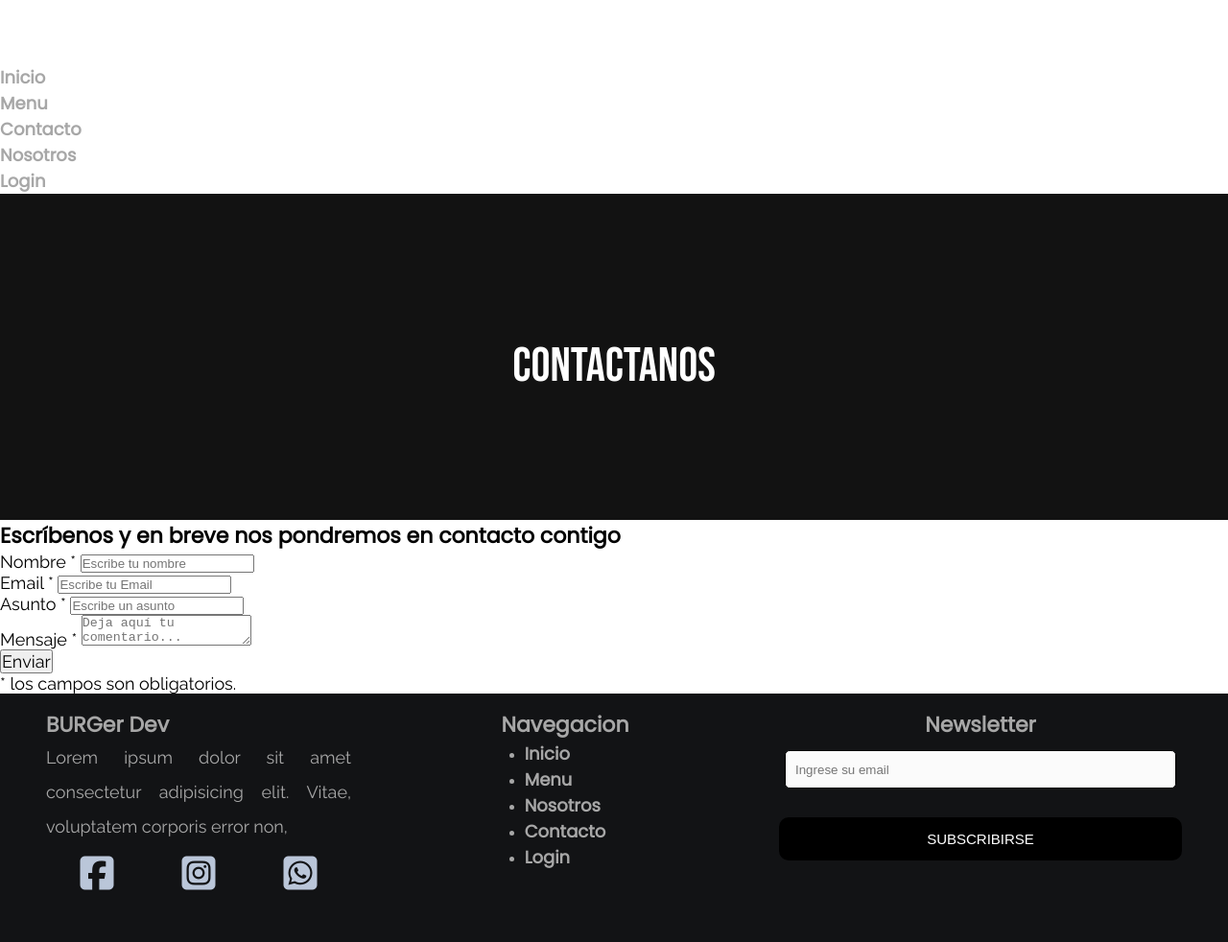
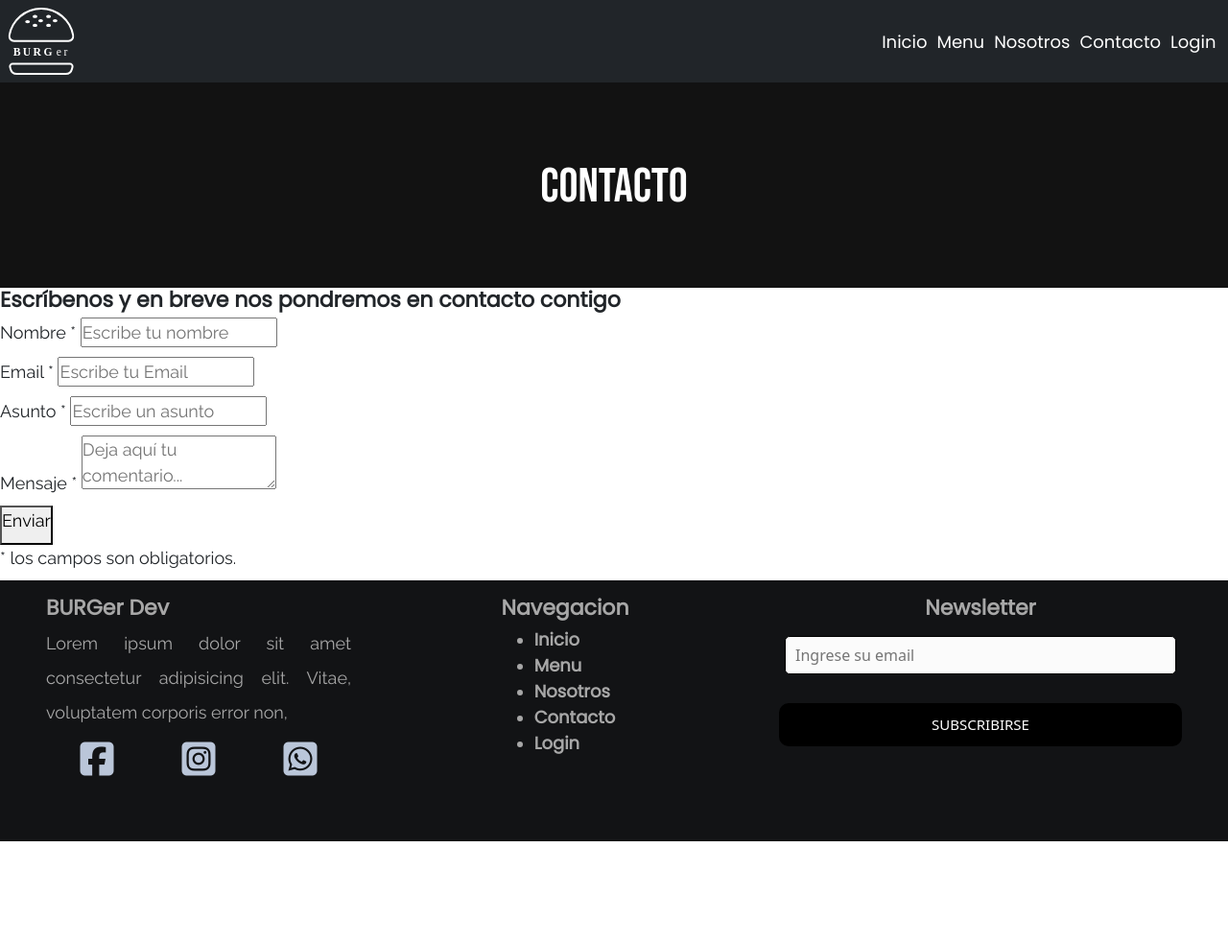
Before and after one commit to cheloflorez/proyectocoder, a plain HTML site: page vistas/contacto.html in a window 1280 px wide. Shown: the whole page at 96% size. After the commit the page ends 877 px from the top, so only its background shows below. Drawn offline with nearby package versions, Linux system fonts and the light colour scheme.

Commit message:
Bootstrap

```diff
--- a/style.css
+++ b/style.css
@@ -62,8 +62,11 @@ p {
 }
 
 .header_2 {
+    display: flex;
+    justify-content: center;
+    align-items: center;
     background-color: #121212;
-    height: 30vh;
+    height: 300px;
     background-position: center;
     background-repeat: no-repeat;
     background-size: cover;
@@ -73,56 +76,9 @@ p {
 .header_2 p {
     color: white;
     font-family: 'Bebas Neue', cursive;
-    text-align: center;
     font-size: 50px;
     padding-top: 100px;
 }
-
-/* Hero Seccion */
-
-/* .hero {
-    display: flex;
-    align-items: center;
-    background-image: url("./assets/Img/1-home.jpg");
-    height: 100vh;
-    width: 100%;
-    background-position: right center;
-    background-size: cover;
-    background-repeat: no-repeat;
-}
-
-.hero-text {
-    display: flex;
-    flex-direction: column;
-    margin-top: 100px;
-    margin-left: 100px;
-    align-items: flex-start;
-}
-
-.hero h1 {
-    font-size: 5rem;
-    color: #FFFFFF;
-    background-color: transparent;
-}
-
-.hero p {
-    color: #FFFFFF;
-    width: 30%;
-    font-size: 3rem;
-    text-align: start;
-    background-color: transparent;
-    text-transform: capitalize;
-}
-
-.hero button {
-    font: normal normal 600 16px/24px Poppins;
-    color: #FFFFFF;
-    width: 121px;
-    height: 51px;
-    background: #F5B029 0% 0% no-repeat padding-box;
-    border-radius: 26px;
-    opacity: 1;
-} */
 
 .carousel-item img {
     max-height:800px;
--- a/vistas/contacto.html
+++ b/vistas/contacto.html
@@ -6,6 +6,9 @@
     <meta http-equiv="X-UA-Compatible" content="IE=edge">
     <meta name="viewport" content="width=device-width, initial-scale=1.0">
     <link rel="shortcut icon" href="../assets/Img/favicon.png">
+    <!-- Bootstrap CSS -->
+    <link href="https://cdn.jsdelivr.net/npm/bootstrap@5.0.2/dist/css/bootstrap.min.css" rel="stylesheet"
+        integrity="sha384-EVSTQN3/azprG1Anm3QDgpJLIm9Nao0Yz1ztcQTwFspd3yD65VohhpuuCOmLASjC" crossorigin="anonymous">
     <link rel="stylesheet" href="https://cdnjs.cloudflare.com/ajax/libs/font-awesome/6.0.0-beta2/css/all.min.css" />
     <link href="https://fonts.googleapis.com/css2?family=Poppins&display=swap" rel="stylesheet">
     <link href="https://fonts.googleapis.com/css2?family=Bebas+Neue&display=swap" rel="stylesheet">
@@ -17,18 +20,29 @@
 
 <body>
     <header>
-        <nav class="navbar">
-            <a href="../index.html"><img class="logo" src="../assets/Img/logo.svg" alt="logo burger" /></a>
-            <ul>
-                <li><a href="../index.html">Inicio</a></li>
-                <li><a href="../vistas/menu.html">Menu</a></li>
-                <li><a href="../vistas/contacto.html">Contacto</a></li>
-                <li><a href="../vistas/nosotros.html">Nosotros</a></li>
-                <li><a href="../vistas/login.html">Login</a></li>
-            </ul>
+        <nav class="navbar fixed-top navbar-expand-md navbar-dark bg-dark">
+            <div class="container-fluid">
+                <a class="navbar-brand" href="#">
+                    <img src="../assets/Img/logo.svg" alt="" width="70" height="70">
+                </a>
+                <button class="navbar-toggler" type="button" data-bs-toggle="collapse"
+                    data-bs-target="#navbarNavAltMarkup" aria-controls="navbarNavAltMarkup" aria-expanded="false"
+                    aria-label="Toggle navigation">
+                    <span class="navbar-toggler-icon"></span>
+                </button>
+                <div class="collapse navbar-collapse justify-content-end" id="navbarNavAltMarkup">
+                    <div class="navbar-nav">
+                        <a class="nav-link" href="../index.html">Inicio</a>
+                        <a class="nav-link" href="../vistas/menu.html">Menu</a>
+                        <a class="nav-link" href="../vistas/nosotros.html">Nosotros</a>
+                        <a class="nav-link" href="../vistas/contacto.html">Contacto</a>
+                        <a class="nav-link" href="../vistas/login.html">Login</a>
+                    </div>
+                </div>
+            </div>
         </nav>
         <div class="header_2">
-            <p>Contactanos</p>
+            <p>Contacto</p>
         </div>
     </header>
     <main>
@@ -120,6 +134,9 @@
             </div>
         </div>
     </footer>
+    <script src="https://cdn.jsdelivr.net/npm/bootstrap@5.0.2/dist/js/bootstrap.bundle.min.js"
+    integrity="sha384-MrcW6ZMFYlzcLA8Nl+NtUVF0sA7MsXsP1UyJoMp4YLEuNSfAP+JcXn/tWtIaxVXM"
+    crossorigin="anonymous"></script>
 </body>
 
 </html>
```
Also changed, not shown: index.html (+21 -16 lines), vistas/login.html (+26 -9 lines), vistas/menu.html (+26 -10 lines), vistas/nosotros.html (+26 -9 lines).
